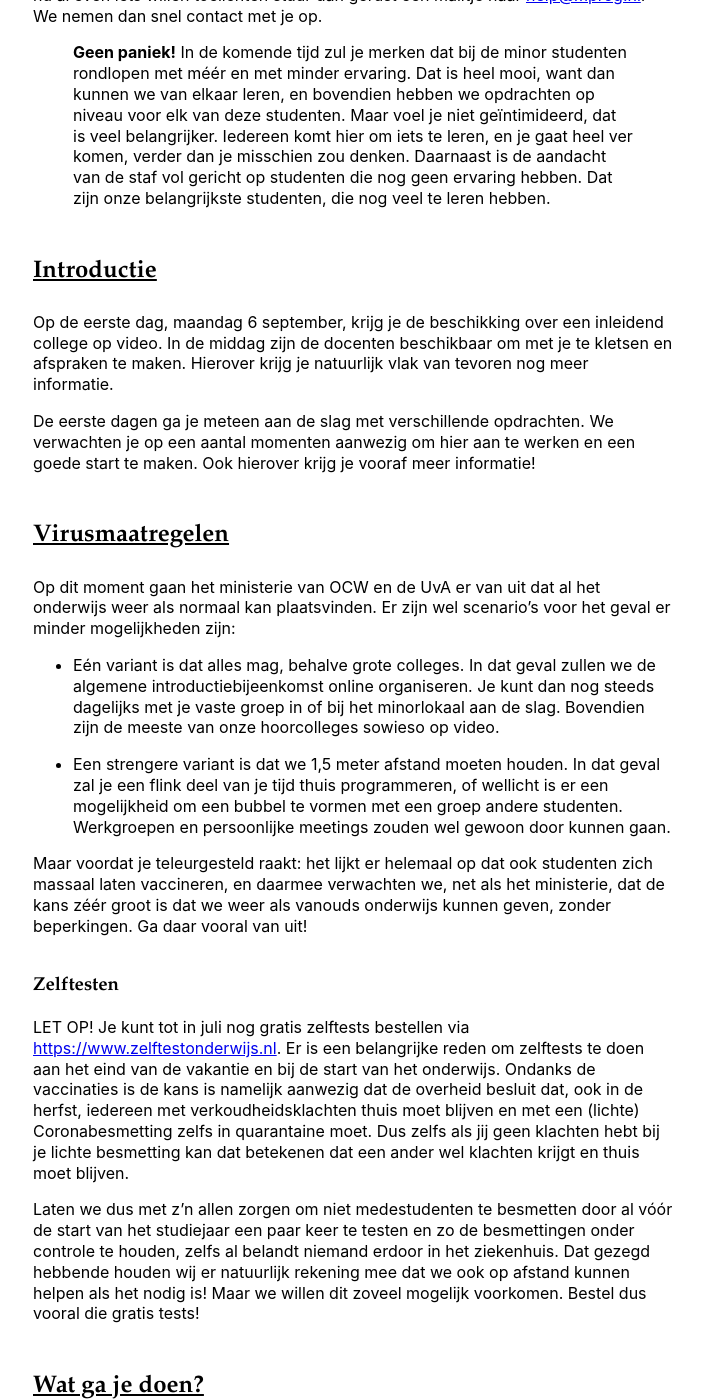
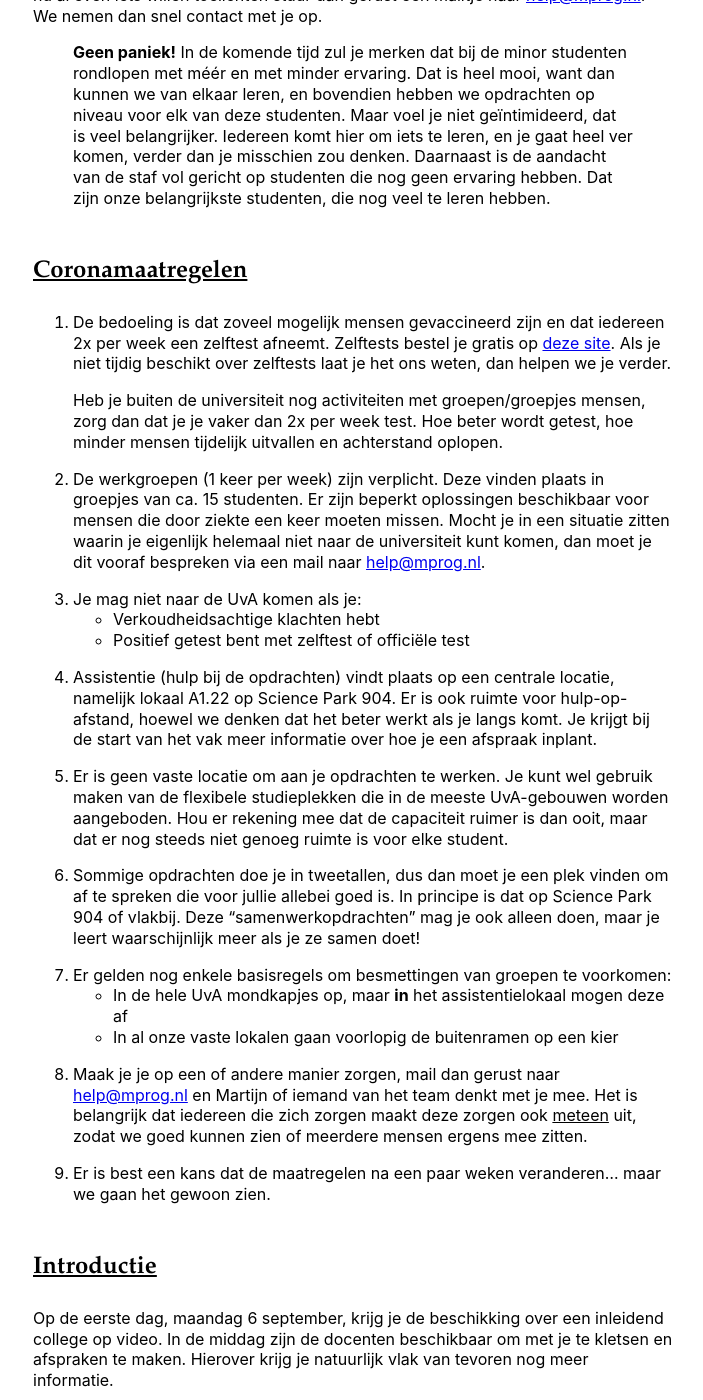
Before and after one commit to minprog/welkom, a Jekyll site: the page built from parttime/index.md, in a window 1280 px wide and 1400 px high, scrolled down 856 px. Shown: the whole window, without its empty margins (287-990 px from the left). Built offline with Jekyll 4.4.1, drawn with Linux system fonts in a browser that asks for light colours; our own code applies the rules of GitHub Pages for plain Markdown files.

Commit message:
parttime

```diff
--- a/parttime/index.md
+++ b/parttime/index.md
@@ -18,13 +18,37 @@ We hopen jullie allemaal te spreken in de eerste weken van de minor, maar mocht
 
 > **Geen paniek!** In de komende tijd zul je merken dat bij de minor studenten rondlopen met méér en met minder ervaring. Dat is heel mooi, want dan kunnen we van elkaar leren, en bovendien hebben we opdrachten op niveau voor elk van deze studenten. Maar voel je niet geïntimideerd, dat is veel belangrijker. Iedereen komt hier om iets te leren, en je gaat heel ver komen, verder dan je misschien zou denken. Daarnaast is de aandacht van de staf vol gericht op studenten die nog geen ervaring hebben. Dat zijn onze belangrijkste studenten, die nog veel te leren hebben.
 
+## Coronamaatregelen
+
+1. De bedoeling is dat zoveel mogelijk mensen gevaccineerd zijn en dat iedereen 2x per week een zelftest afneemt. Zelftests bestel je gratis op [deze site](https://www.zelftestonderwijs.nl). Als je niet tijdig beschikt over zelftests laat je het ons weten, dan helpen we je verder.
+
+    Heb je buiten de universiteit nog activiteiten met groepen/groepjes mensen, zorg dan dat je je vaker dan 2x per week test. Hoe beter wordt getest, hoe minder mensen tijdelijk uitvallen en achterstand oplopen.
+
+2. De werkgroepen (1 keer per week) zijn verplicht. Deze vinden plaats in groepjes van ca. 15 studenten. Er zijn beperkt oplossingen beschikbaar voor mensen die door ziekte een keer moeten missen. Mocht je in een situatie zitten waarin je eigenlijk helemaal niet naar de universiteit kunt komen, dan moet je dit vooraf bespreken via een mail naar <help@mprog.nl>.
+
+3. Je mag niet naar de UvA komen als je:
+    - Verkoudheidsachtige klachten hebt
+    - Positief getest bent met zelftest of officiële test
+
+4. Assistentie (hulp bij de opdrachten) vindt plaats op een centrale locatie, namelijk lokaal A1.22 op Science Park 904. Er is ook ruimte voor hulp-op-afstand, hoewel we denken dat het beter werkt als je langs komt. Je krijgt bij de start van het vak meer informatie over hoe je een afspraak inplant.
+
+5. Er is geen vaste locatie om aan je opdrachten te werken. Je kunt wel gebruik maken van de flexibele studieplekken die in de meeste UvA-gebouwen worden aangeboden. Hou er rekening mee dat de capaciteit ruimer is dan ooit, maar dat er nog steeds niet genoeg ruimte is voor elke student.
+
+6. Sommige opdrachten doe je in tweetallen, dus dan moet je een plek vinden om af te spreken die voor jullie allebei goed is. In principe is dat op Science Park 904 of vlakbij. Deze "samenwerkopdrachten" mag je ook alleen doen, maar je leert waarschijnlijk meer als je ze samen doet!
+
+7. Er gelden nog enkele basisregels om besmettingen van groepen te voorkomen:
+    - In de hele UvA mondkapjes op, maar **in** het assistentielokaal mogen deze af
+    - In al onze vaste lokalen gaan voorlopig de buitenramen op een kier
+
+8. Maak je je op een of andere manier zorgen, mail dan gerust naar <help@mprog.nl> en Martijn of iemand van het team denkt met je mee. Het is belangrijk dat iedereen die zich zorgen maakt deze zorgen ook <u>meteen</u> uit, zodat we goed kunnen zien of meerdere mensen ergens mee zitten.
+
+9. Er is best een kans dat de maatregelen na een paar weken veranderen... maar we gaan het gewoon zien.
+
 ## Introductie
 
 Op de eerste dag, maandag 6 september, krijg je de beschikking over een inleidend college op video. In de middag zijn de docenten beschikbaar om met je te kletsen en afspraken te maken. Hierover krijg je natuurlijk vlak van tevoren nog meer informatie.
 
 De eerste dagen ga je meteen aan de slag met verschillende opdrachten. We verwachten je op een aantal momenten aanwezig om hier aan te werken en een goede start te maken. Ook hierover krijg je vooraf meer informatie!
-
-{% include virus.md %}
 
 ## Wat ga je doen?
 
```
